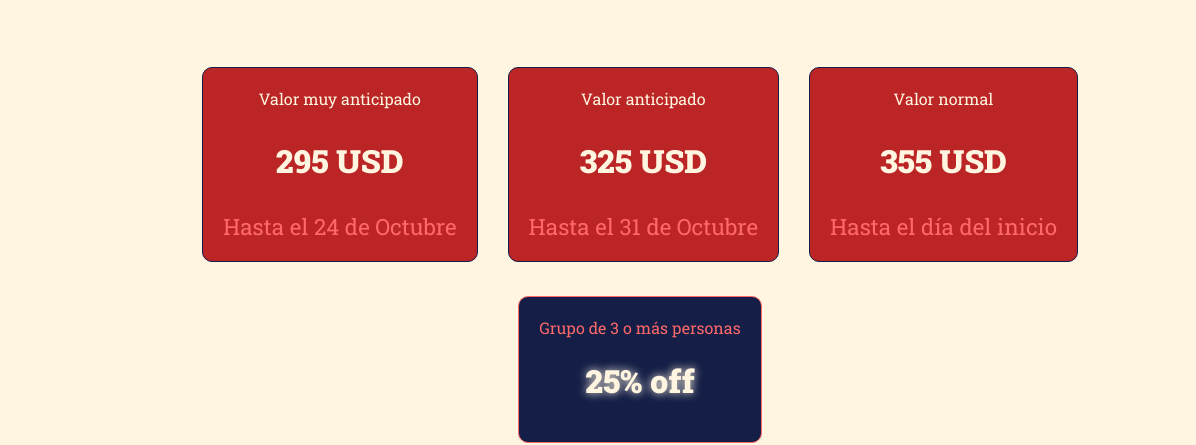
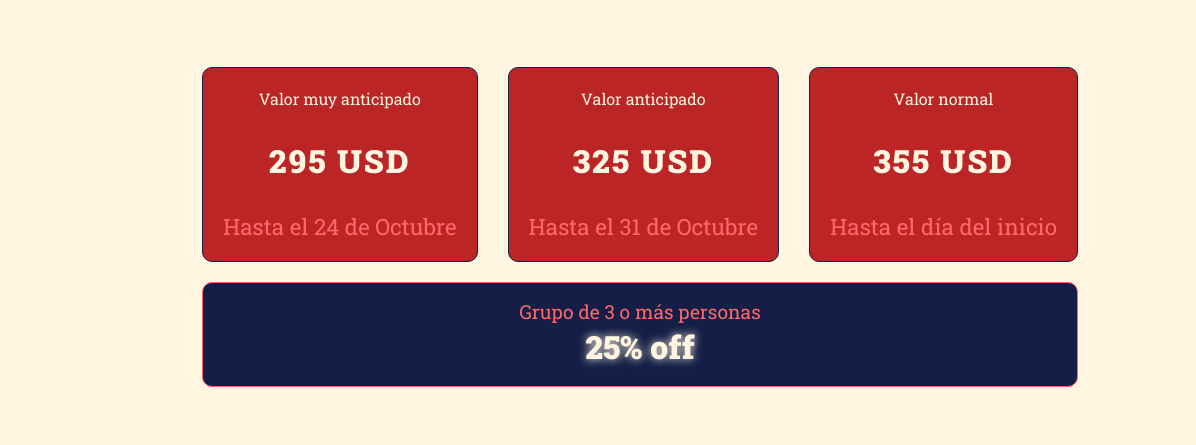
Before and after one commit to germangere/funnel, a plain HTML site: page pages/form.html in a window 1280 px wide. Shown: the part 357-802 px from the top of the page, 0-1196 px from the left. Drawn offline with nearby package versions, Linux system fonts and the light colour scheme.

Commit message:
corrijo tamano wapp y tabla costos

```diff
--- a/css/form.css
+++ b/css/form.css
@@ -87,7 +87,7 @@ h3 {
   display: grid;
   grid-template-columns: 1fr;
   justify-items: center;
-  row-gap: 10px;
+  gap: 10px;
 }
 
 .tablaCostos>div{
@@ -105,6 +105,7 @@ h3 {
 .encTabla h4 {
   font-size: 2rem;
   padding: 30px;
+  letter-spacing: 2px;
 }
 
 .hasta {
@@ -113,6 +114,11 @@ h3 {
 }
 
 #promo {
+  margin-top: 10px;
+  align-self: start;
+  width: 100%;
+  font-size: 1.2rem;
+  line-height: 1.1rem;
   background-color: var(--navy);
   color: var(--pink);
   border-color: var(--pink);
@@ -120,7 +126,7 @@ h3 {
 
 #off25 {
   font-size:2rem;
-  margin: 0 0 20px;
+  margin: 0 0 10px;
   color: var(--beige);
   text-shadow: 0 0 10px var(--beige);
 }
@@ -143,9 +149,6 @@ h3 {
   width: 100%;
 }
 
-/* .datosPago div:not(:last-child) {
-  border-bottom: 1px solid var(--navy);
-} */
 .datosPago div{
   padding: 40px;
 }
```
